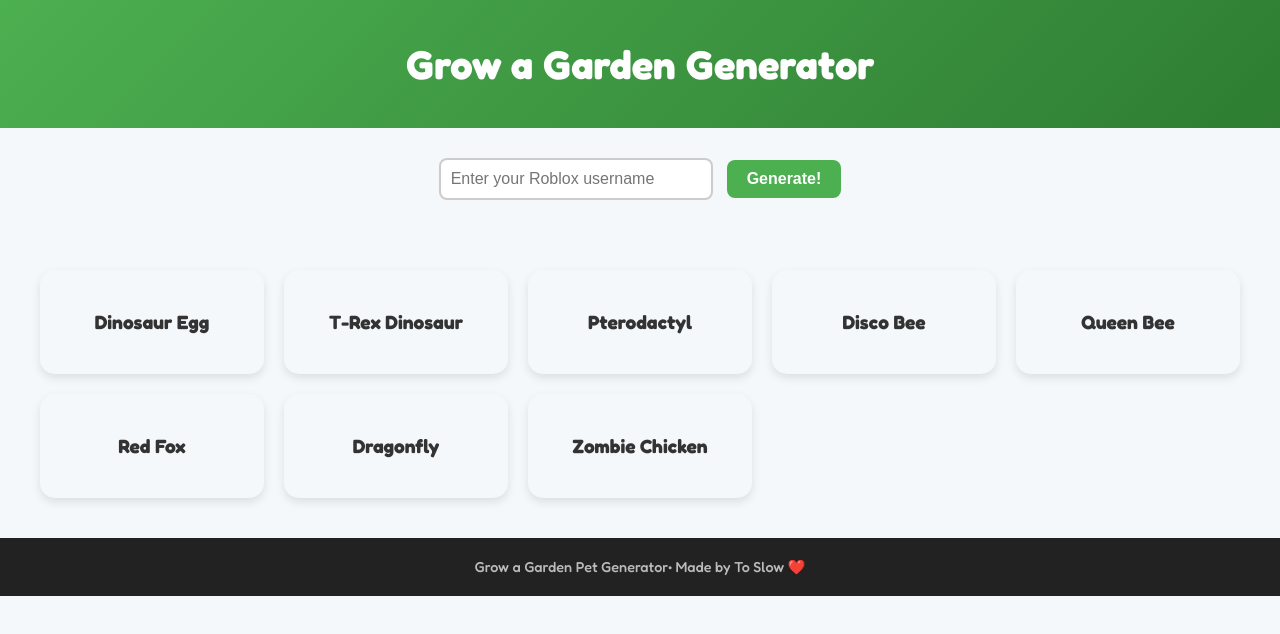
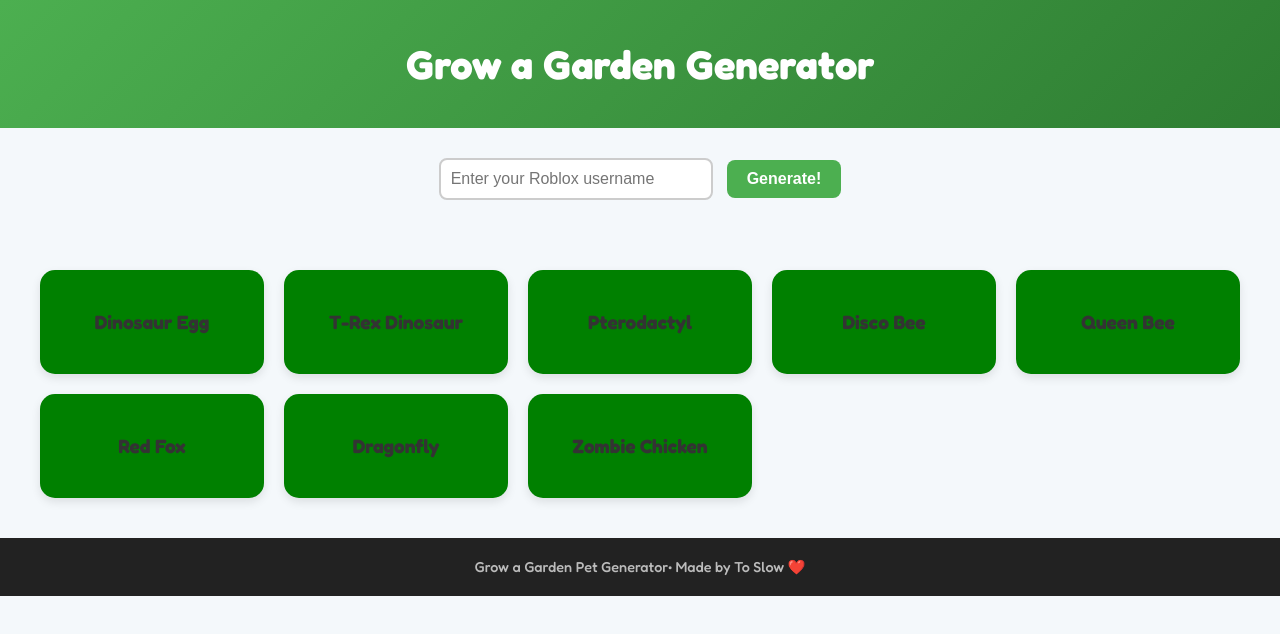
Before and after one commit to unknownuserhakerman-cmyk/GrowaGarden-Generator, a plain HTML site: page index.html in a window 1280 px wide. Drawn offline with Linux system fonts and the light colour scheme.

Commit message:
Update index.html

```diff
--- a/index.html
+++ b/index.html
@@ -54,7 +54,7 @@
       padding: 40px;
     }
     .card {
-      background: #f4f8fb;
+      background: Green;
       border-radius: 15px;
       box-shadow: 0 4px 10px rgba(0,0,0,0.1);
       padding: 40px 20px;
```
